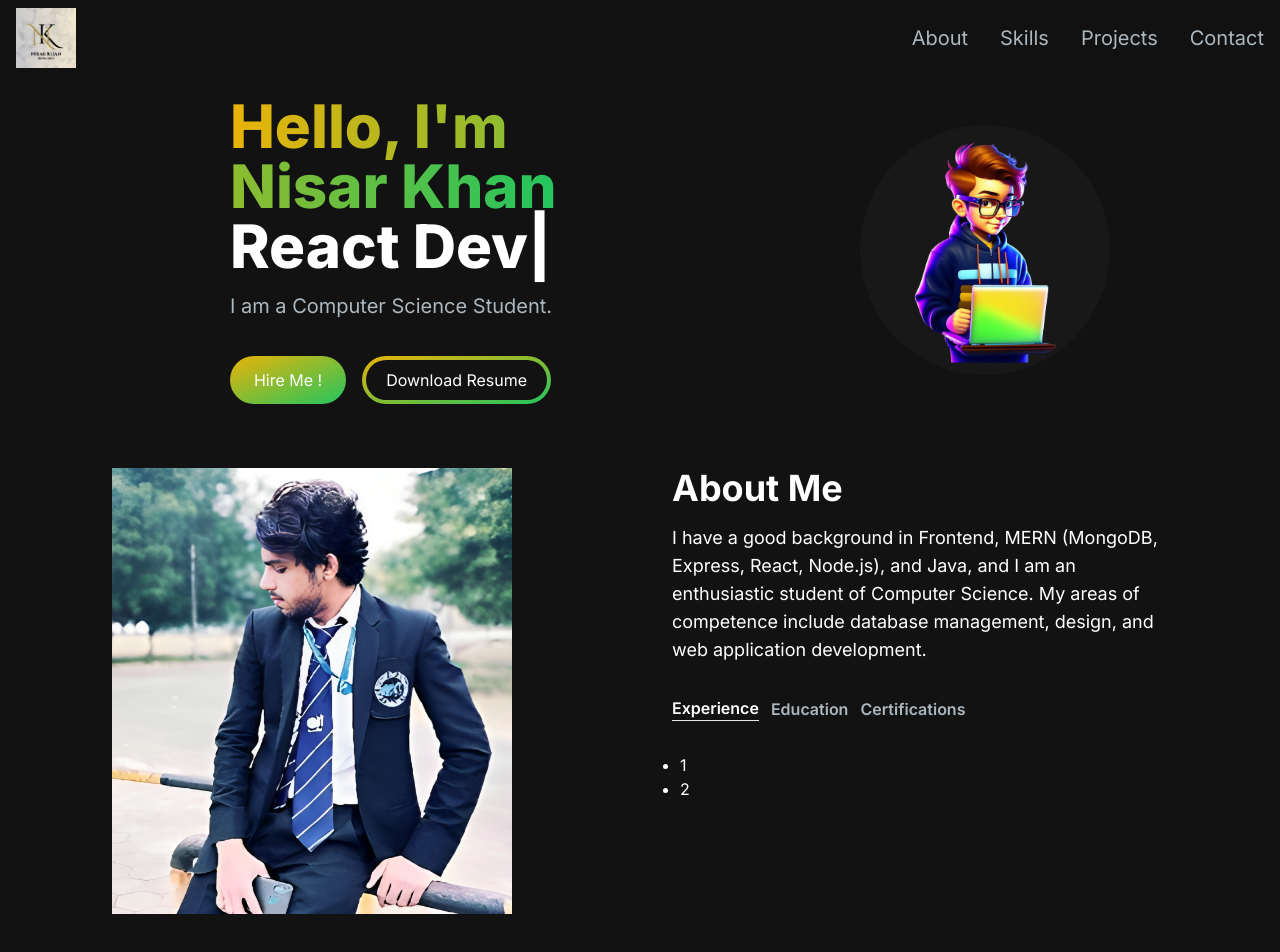
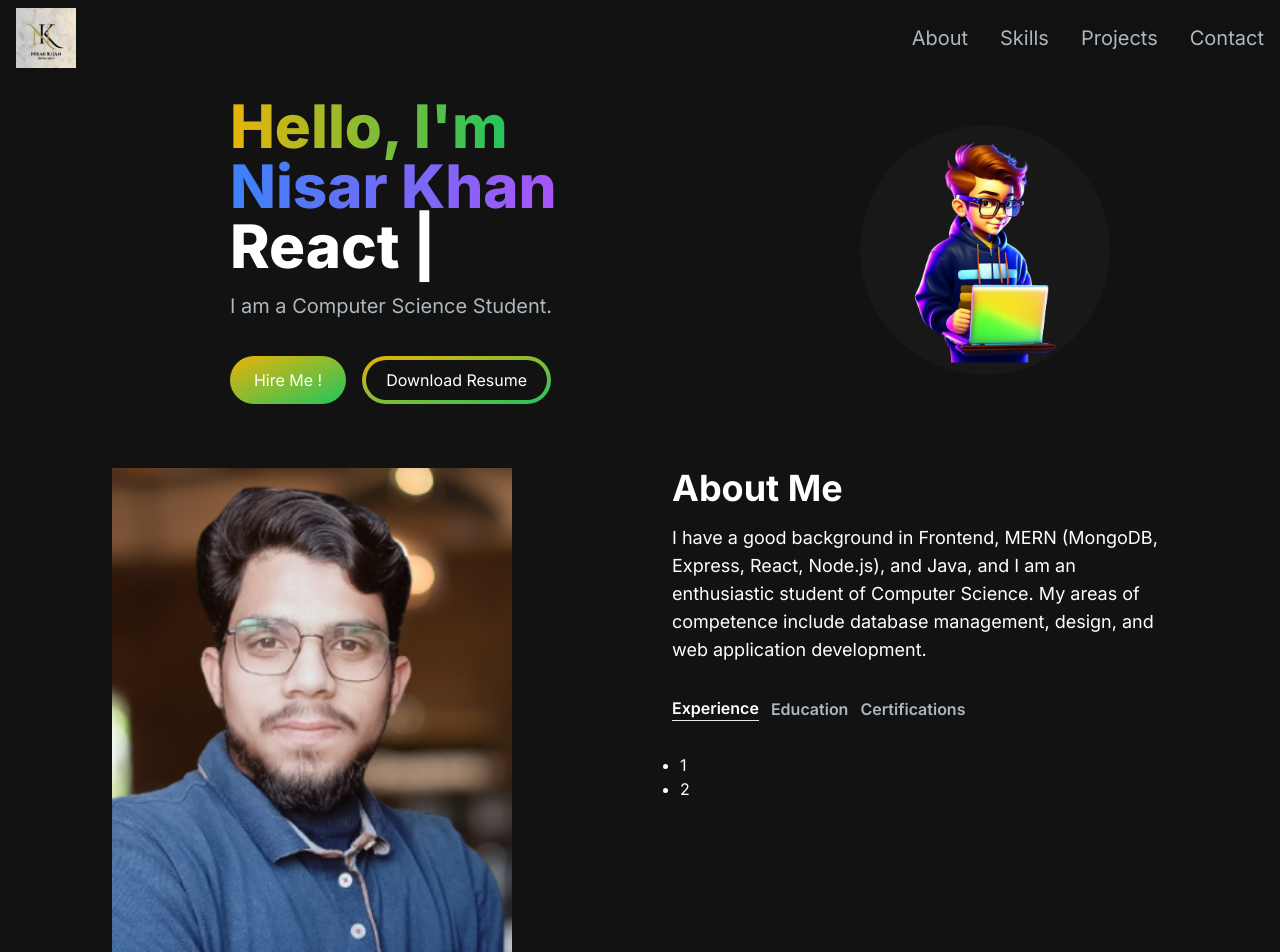
Before and after one commit to Nisar001/Portfolio_WebApp, a Next.js app: page / in a window 1280 px wide. Shown: the top 952 px of the page. Built offline with nearby package versions, Linux system fonts and the light colour scheme.

Commit message:
Change the about pic

```diff
--- a/src/app/components/AboutSection.jsx
+++ b/src/app/components/AboutSection.jsx
@@ -49,8 +49,8 @@ const AboutSection = () => {
 
   return (
     <section className="text-white">
-      <div className="md:grid md:grid-cols-2 gap-8 items-center py-8 px-4 xl:gap-16 sm:py-16 xl:px-16 ">
-         <Image src="/images/pic21.png" width={400} height={400} alt="About Image"/>
+      <div className="md:grid md:grid-cols-2 gap-5 items-center py-8 px-4 xl:gap-16 sm:py-16 xl:px-16 ">
+         <Image src="/images/nisar.png" width={400} height={300} alt="About Image"/>
          <div className="mt-4 md:mt-0 text-left flex flex-col h-full">
           <h2 className="text-4xl font-bold text-white mb-4">About Me</h2>
           <p className="text-base lg:text-lg">
--- a/src/app/components/HeroSection.jsx
+++ b/src/app/components/HeroSection.jsx
@@ -9,8 +9,9 @@ const HeroSection = () => {
           <div className="grid grid-col-1 sm:grid-cols-12">
             <div className="col-span-7 place-self-center text-center sm:text-left">
                <h1 className="text-white mb-4 text-4xl sm:text-5xl lg:text-6xl font-extrabold">
-              <span className="text-transparent bg-clip-text bg-gradient-to-r from-yellow-500 to-green-500 ">Hello, I'm <br/>Nisar Khan{" "}
+              <span className="text-transparent bg-clip-text bg-gradient-to-r from-yellow-500 to-green-500 ">Hello, I'm <br/>{" "}
               </span>
+              <span className="text-transparent bg-clip-text bg-gradient-to-r from-blue-500 to-purple-500" >Nisar Khan</span>
               <br></br>
                <TypeAnimation
                   sequence={[
@@ -26,7 +27,8 @@ const HeroSection = () => {
                wrapper="span"
                speed={50}
                repeat={Infinity}
-               /></h1>
+               />
+               </h1>
                <p className="text-[#ADB7BE] text-base sm:text-lg mb-6 lg:text-xl">I am a Computer Science Student.</p>
                <div>
                   <button className="px-6 py-3 w-full sm:w-fit rounded-full mr-4 bg-gradient-to-br from-yellow-500 to-green-500 hover:bg-slate-200 text-white">
```
Also changed, not shown: public/images/IMG20240221155702-removebg-preview.png (added), public/images/nisar.png (added).
